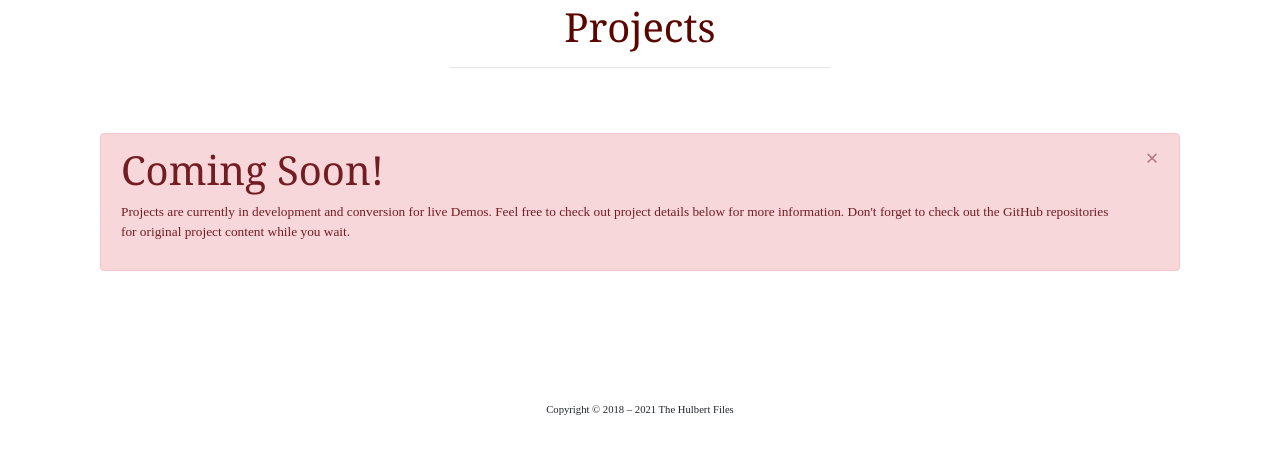
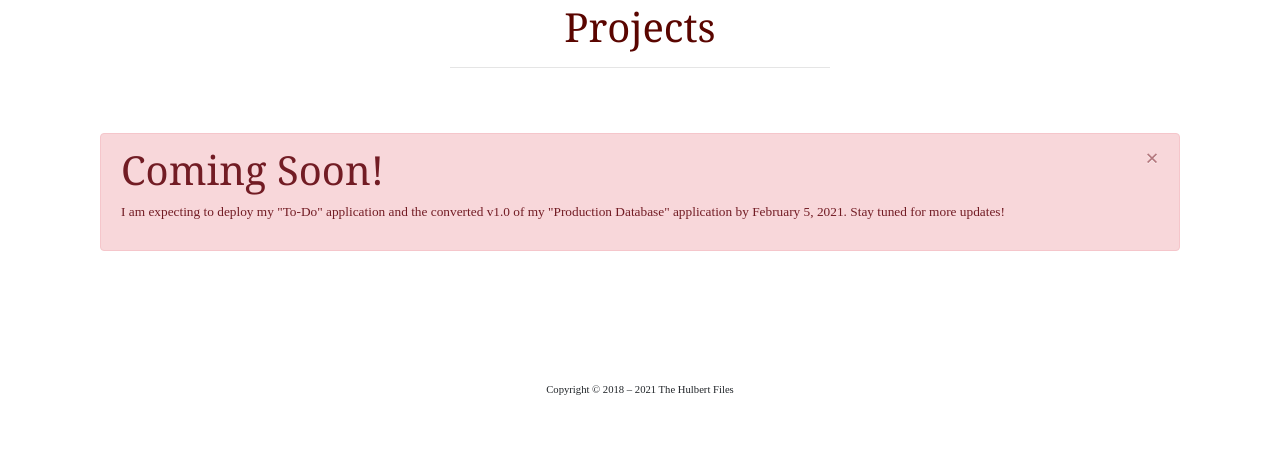
Before and after one commit to TheHulbertFiles/Portfolio, a Django app: page /projects/ in a window 1280 px wide. Shown: the part 169-623 px from the top of the page. Run offline with Django 3.2, Linux system fonts and the light colour scheme; data that the repository does not hold is empty; some libraries are stand-ins or nearby versions.

Commit message:
Project demos update notice.

```diff
--- a/Projects/templates/projects/projects.html
+++ b/Projects/templates/projects/projects.html
@@ -17,9 +17,8 @@
             <div class="alert alert-danger alert-dismissible fade show" role="alert">
                 <h1>Coming Soon!</h1>
                 <p>
-                    Projects are currently in development and conversion for live Demos. Feel free
-                    to check out project details below for more information. Don't forget to check
-                    out the GitHub repositories for original project content while you wait.
+                    I am expecting to deploy my "To-Do" application and the converted v1.0 of my
+                    "Production Database" application by February 5, 2021. Stay tuned for more updates!
                 </p>
                 <button type="button" class="close" data-dismiss="alert" aria-label="Close">
                   <span aria-hidden="true">&times;</span>
```
